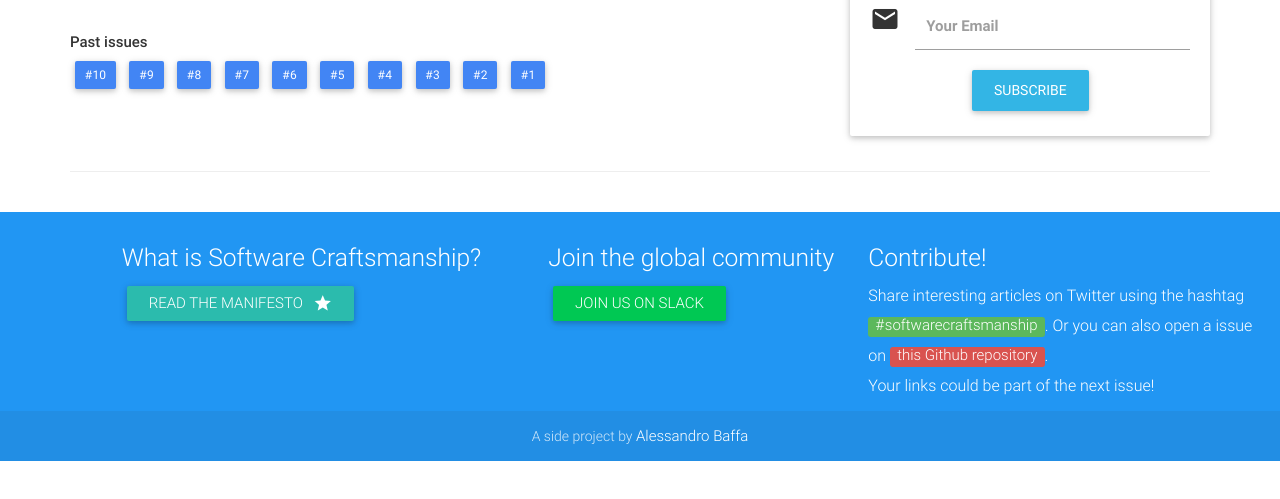
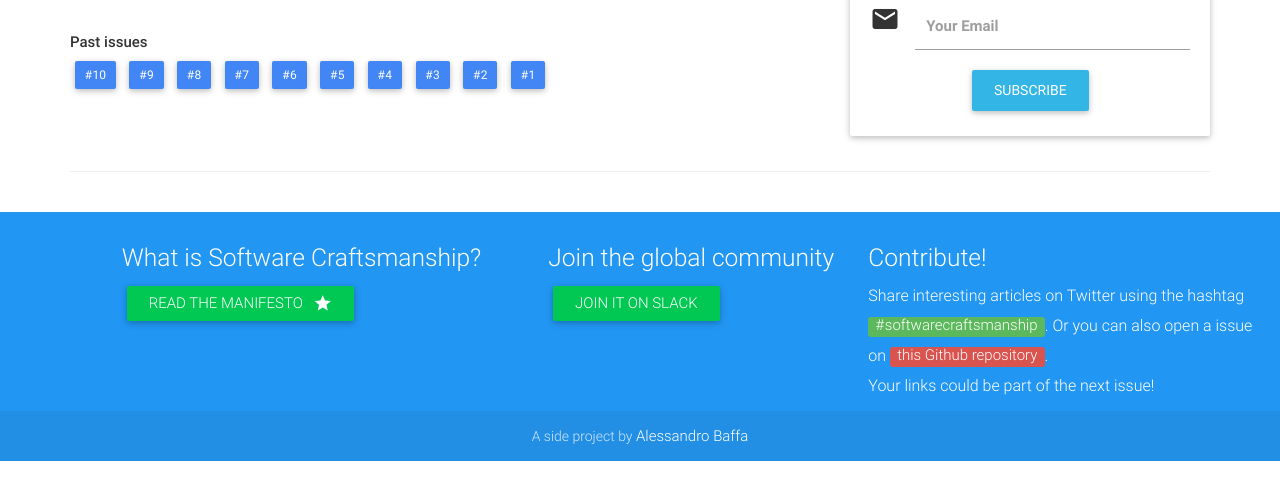
Before and after one commit to alebaffa/sc-newsletter, a plain HTML site: page index.html in a window 1280 px wide. Shown: the part 239-738 px from the top of the page. Drawn offline with Linux system fonts and the light colour scheme; a script that the page names is missing.

Commit message:
fix index.html

```diff
--- a/index.html
+++ b/index.html
@@ -5,7 +5,7 @@
   <meta charset="utf-8">
   <meta http-equiv="X-UA-Compatible" content="IE=edge">
   <meta name="viewport" content="width=device-width, initial-scale=1">
-  <title>Material Design Bootstrap Template</title>
+  <title>Software Craftsmanship Newsletter</title>
 
   <!-- Material Design Icons -->
   <link href="https://fonts.googleapis.com/icon?family=Material+Icons" rel="stylesheet">
@@ -97,12 +97,12 @@
               <div class="row">
                   <div class="col-md-4 col-md-offset-1">
                       <h5 class="white-text">What is Software Craftsmanship?</h5>
-                      <a class="btn btn-default" href="http://manifesto.softwarecraftsmanship.org/"><i class="material-icons right">star</i>Read the Manifesto</a>
+                      <a class="btn btn-success" href="http://manifesto.softwarecraftsmanship.org/"><i class="material-icons right">star</i>Read the Manifesto</a>
                   </div>
                   <div class="col-md-3">
                       <h5 class="white-text">Join the global community</h5>
                       <ul>
-                          <li><a class="grey-text text-lighten-3" href="#!"><a href="http://slack.softwarecraftsmanship.org/" class="btn btn-success waves-effect waves-light">Join us on Slack</a></a></li>
+                          <li><a class="grey-text text-lighten-3" href="#!"><a href="http://slack.softwarecraftsmanship.org/" class="btn btn-success waves-effect waves-light">Join it on Slack</a></a></li>
                       </ul>
                   </div>
                   <div class="col-md-4">
```
